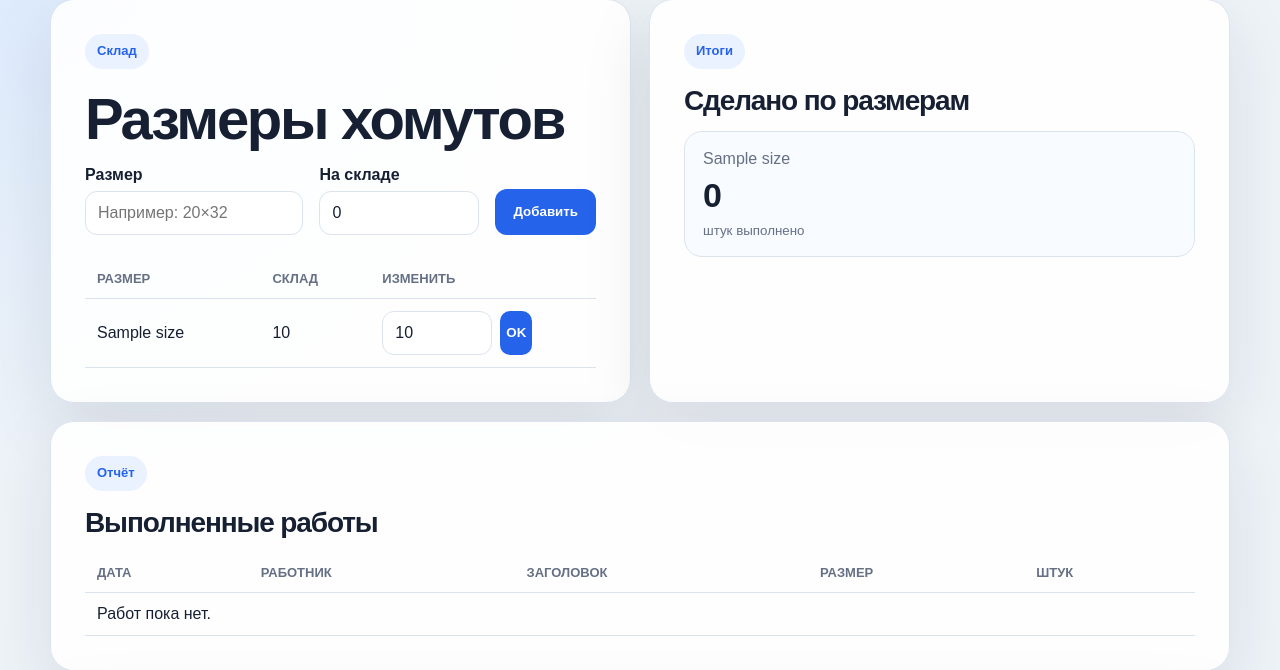
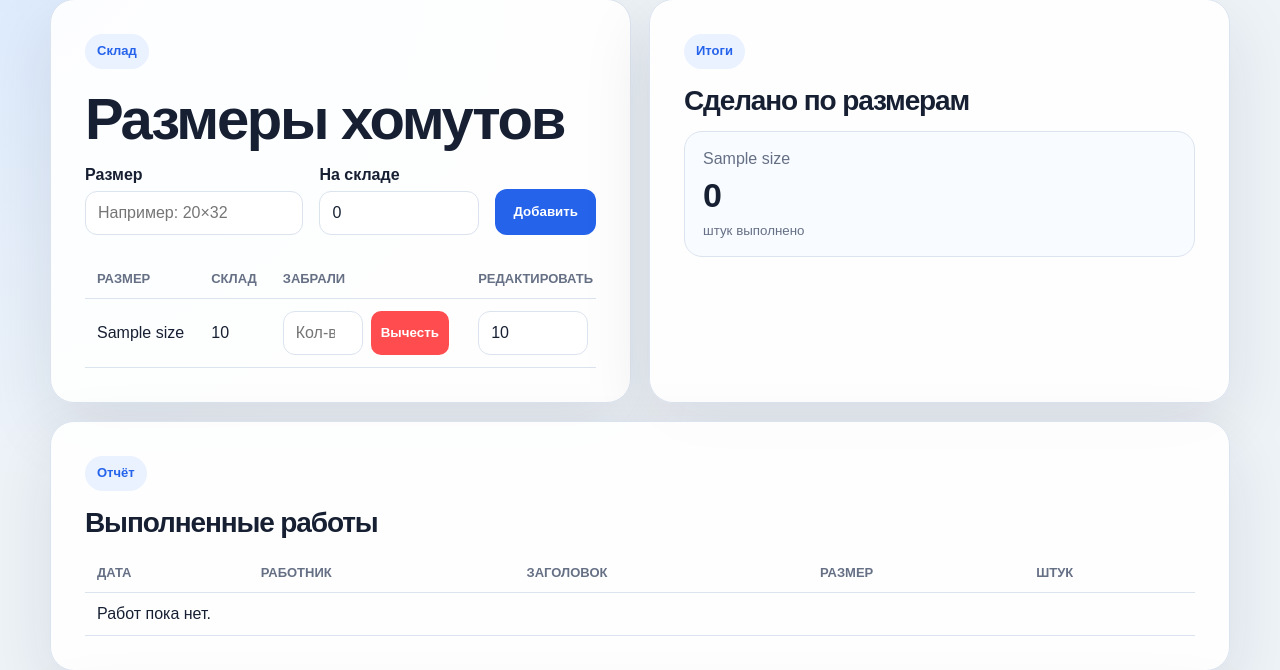
Before and after one commit to temirbekovnurbol/clamp-counter, a PHP site: page /admin.php in a window 1280 px wide. Shown: the part 78-748 px from the top of the page. Run offline with PHP 8.4, Linux system fonts and the light colour scheme; the visitor is signed in with stand-in values (Sample User, id 1); tables that the repository leaves empty hold one stand-in row (values such as "Sample post").

Commit message:
Add stock dispatch functionality for admin

```diff
--- a/admin.php
+++ b/admin.php
@@ -35,6 +35,28 @@ if ($_SERVER['REQUEST_METHOD'] === 'POST') {
             $stmt = $pdo->prepare('UPDATE clamp_sizes SET stock = ? WHERE id = ?');
             $stmt->execute([$stock, $sizeId]);
             $message = 'Склад обновлён.';
+        }
+    }
+
+    if ($action === 'dispatch_stock') {
+        $sizeId = (int) ($_POST['size_id'] ?? 0);
+        $quantity = (int) ($_POST['quantity'] ?? 0);
+
+        if ($sizeId <= 0 || $quantity <= 0) {
+            $error = 'Укажите верное количество для отгрузки.';
+        } else {
+            // Проверяем, есть ли столько на складе
+            $stmt = $pdo->prepare('SELECT stock FROM clamp_sizes WHERE id = ?');
+            $stmt->execute([$sizeId]);
+            $currentStock = (int) ($stmt->fetchColumn() ?? 0);
+
+            if ($quantity > $currentStock) {
+                $error = 'На складе недостаточно товара!';
+            } else {
+                $stmt = $pdo->prepare('UPDATE clamp_sizes SET stock = stock - ? WHERE id = ?');
+                $stmt->execute([$quantity, $sizeId]);
+                $message = 'Товар отгружен (вычтено ' . $quantity . ' шт.).';
+            }
         }
     }
 }
@@ -97,7 +119,8 @@ $totals = $pdo->query("SELECT clamp_sizes.title AS size_title, COALESCE(SUM(work
                         <tr>
                             <th>Размер</th>
                             <th>Склад</th>
-                            <th>Изменить</th>
+                            <th>Забрали</th>
+                            <th>Редактировать</th>
                         </tr>
                     </thead>
                     <tbody>
@@ -105,6 +128,14 @@ $totals = $pdo->query("SELECT clamp_sizes.title AS size_title, COALESCE(SUM(work
                             <tr>
                                 <td><?= e($size['title']) ?></td>
                                 <td><?= (int) $size['stock'] ?></td>
+                                <td>
+                                    <form class="stock-form dispatch-form" method="post">
+                                        <input type="hidden" name="action" value="dispatch_stock">
+                                        <input type="hidden" name="size_id" value="<?= (int) $size['id'] ?>">
+                                        <input name="quantity" type="number" min="1" placeholder="Кол-во">
+                                        <button type="submit" class="dispatch-btn">Вычесть</button>
+                                    </form>
+                                </td>
                                 <td>
                                     <form class="stock-form" method="post">
                                         <input type="hidden" name="action" value="update_stock">
--- a/style.css
+++ b/style.css
@@ -245,6 +245,23 @@ th {
     text-transform: uppercase;
 }
 
+.dispatch-form input {
+    width: 80px !important;
+}
+
+.dispatch-btn {
+    background: #ff4d4f !important;
+    color: white !important;
+    border: none;
+    padding: 5px 10px;
+    border-radius: 5px;
+    cursor: pointer;
+}
+
+.dispatch-btn:hover {
+    background: #cf1322 !important;
+}
+
 .stock-form {
     display: flex;
     gap: 8px;
```
